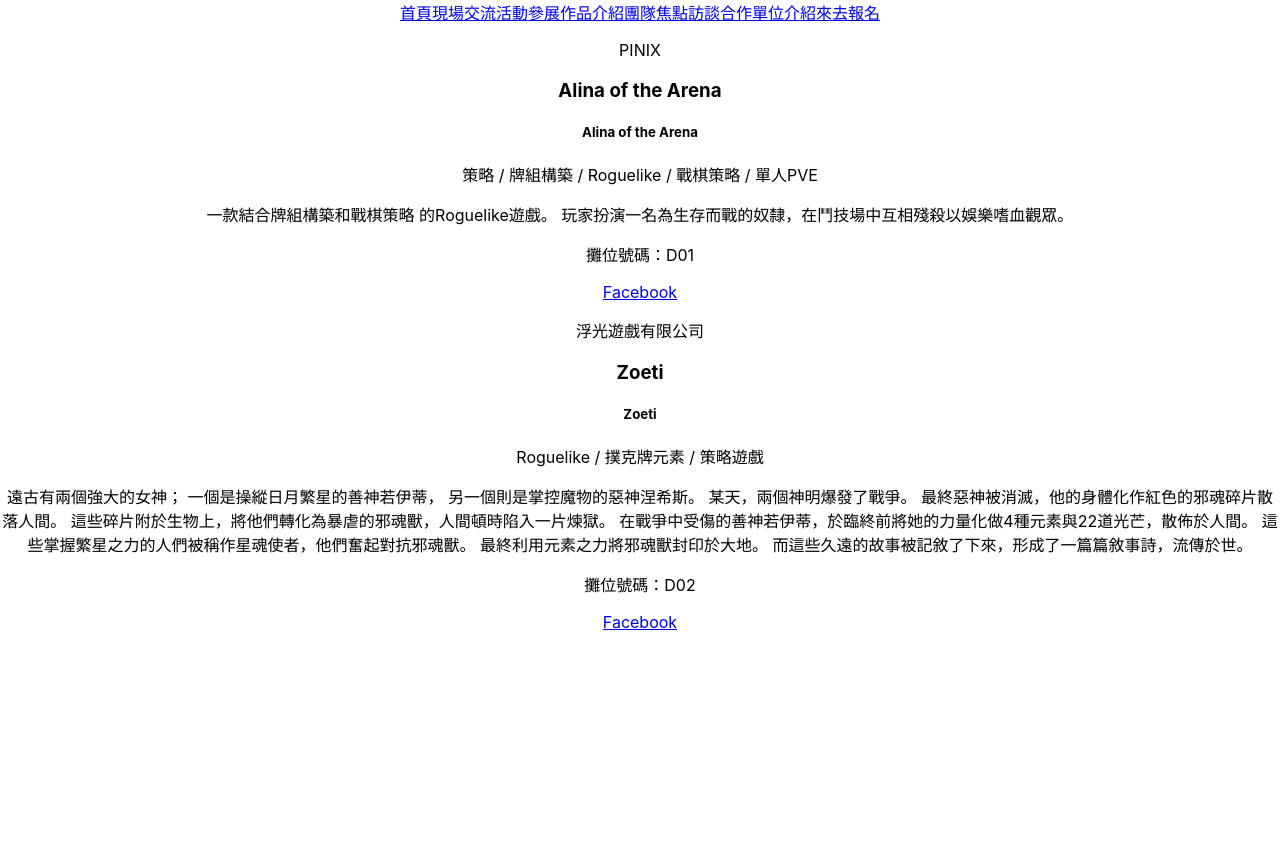
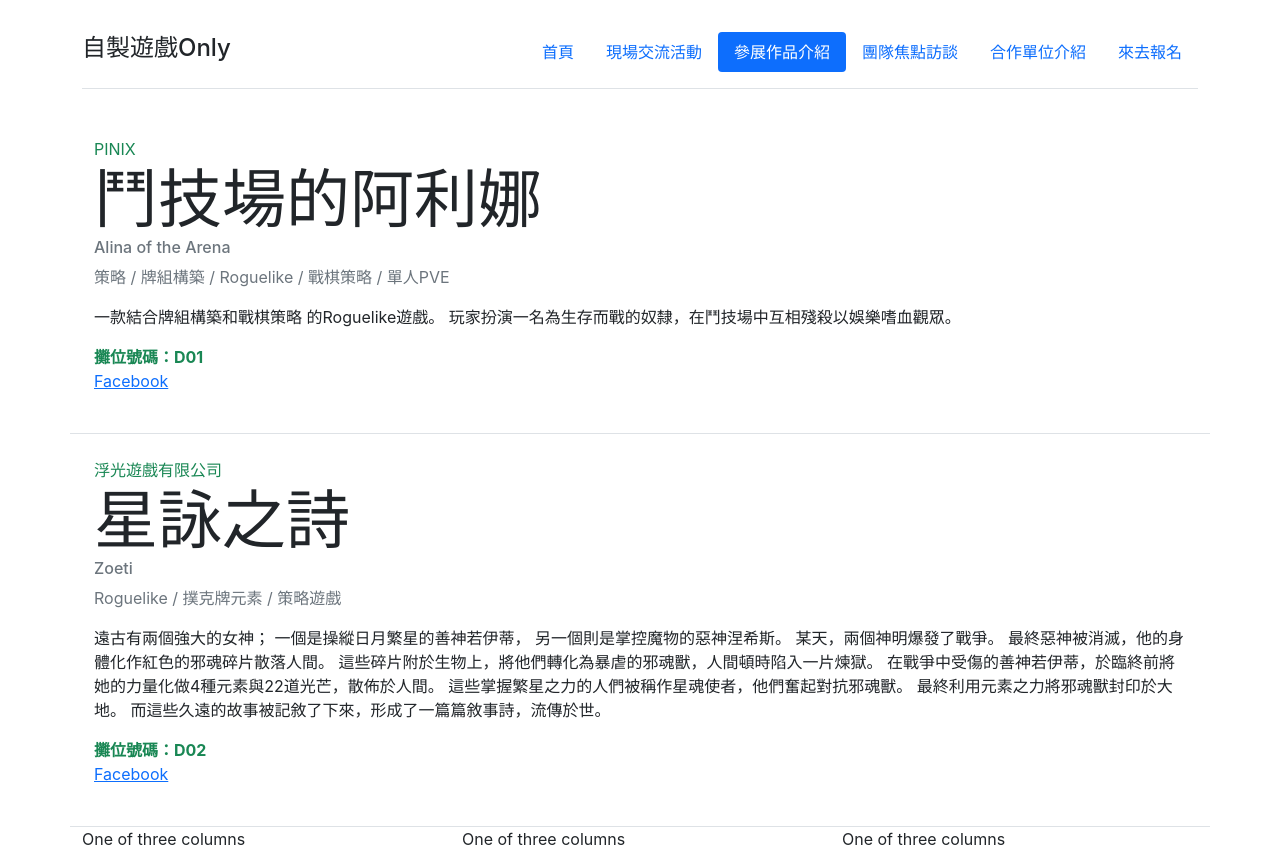
Before and after one commit to rexboy7/diygm, a React (Create React App) app: page / in a window 1280 px wide. Before the commit the page ends 800 px from the top, so only its background shows below. Built offline with nearby package versions, Linux system fonts and the light colour scheme.

Commit message:
typesetting

```diff
--- a/public/index.html
+++ b/public/index.html
@@ -7,9 +7,11 @@
     <meta name="theme-color" content="#000000" />
     <meta
       name="description"
-      content="Web site created using create-react-app"
+      content="自製遊戲交流only2021"
     />
+    <link href="https://cdn.jsdelivr.net/npm/bootstrap@5.0.0-beta3/dist/css/bootstrap.min.css" rel="stylesheet" integrity="sha384-eOJMYsd53ii+scO/bJGFsiCZc+5NDVN2yr8+0RDqr0Ql0h+rP48ckxlpbzKgwra6" crossorigin="anonymous">
     <link rel="apple-touch-icon" href="%PUBLIC_URL%/logo192.png" />
+
     <!--
       manifest.json provides metadata used when your web app is installed on a
       user's mobile device or desktop. See https://developers.google.com/web/fundamentals/web-app-manifest/
@@ -24,7 +26,7 @@
       work correctly both with client-side routing and a non-root public URL.
       Learn how to configure a non-root public URL by running `npm run build`.
     -->
-    <title>React App</title>
+    <title>自製遊戲交流Only</title>
   </head>
   <body>
     <noscript>You need to enable JavaScript to run this app.</noscript>
--- a/src/App.js
+++ b/src/App.js
@@ -5,9 +5,14 @@
 import { itemData } from "./itemData";
 function App() {
   return (
-    <div className="App">
+    <div className="container py-3">
       <Navbar />
       <ProductList items={itemData} />
+      <section class="row align-items-start gy-4">
+        <div class="col-sm">One of three columns</div>
+        <div class="col-sm">One of three columns</div>
+        <div class="col-sm">One of three columns</div>
+      </section>
     </div>
   );
 }
--- a/src/Navbar.js
+++ b/src/Navbar.js
@@ -3,13 +3,45 @@
 export class Navbar extends Component {
   render() {
     return (
-      <nav>
-        <a href="/index.html">首頁</a>
-        <a href="/activities.html">現場交流活動</a>
-        <a href="/products.html">參展作品介紹</a>
-        <a href="/interview.html">團隊焦點訪談</a>
-        <a href="/partners.html">合作單位介紹</a>
-        <a href="/entry.html">來去報名</a>
+      <nav class="d-flex flex-wrap justify-content-center py-3 mb-4 border-bottom">
+        <a
+          href="/"
+          class="d-flex align-items-center mb-3 mb-md-0 me-md-auto text-dark text-decoration-none"
+        >
+          <h4>自製遊戲Only</h4>
+        </a>
+        <ul class="nav nav-pills">
+          <li class="nav-item">
+            <a class="nav-link" href="/index.html">
+              首頁
+            </a>
+          </li>
+          <li class="nav-item">
+            <a class="nav-link" href="/activities.html">
+              現場交流活動
+            </a>
+          </li>
+          <li class="nav-item">
+            <a class="nav-link active" href="/products.html">
+              參展作品介紹
+            </a>
+          </li>
+          <li class="nav-item">
+            <a class="nav-link" href="/interview.html">
+              團隊焦點訪談
+            </a>
+          </li>
+          <li class="nav-item">
+            <a class="nav-link" href="/partners.html">
+              合作單位介紹
+            </a>
+          </li>
+          <li class="nav-item">
+            <a class="nav-link" href="/entry.html">
+              來去報名
+            </a>
+          </li>
+        </ul>
       </nav>
     );
   }
--- a/src/ProductList.js
+++ b/src/ProductList.js
@@ -6,19 +6,21 @@
   }
   render() {
     return (
-      <article>
+      <article className="row row-cols-1">
         {this.props.items.map((item) => (
-          <section key={item.id}>
-            <p>{item.author}</p>
-            <h3>{item.enTitle}</h3>
-            <h5>{item.enTitle}</h5>
-            <p>{item.tags.join(" / ")}</p>
+          <section key={item.id} className="col border-bottom p-4">
+            <div className="text-success">{item.author}</div>
+            <div className="display-3">{item.title}</div>
+            <h6 className="text-muted">{item.enTitle}</h6>
+            <p className="text-secondary">{item.tags.join(" / ")}</p>
             <p>{item.description}</p>
+            <div className="text-success fw-bold">
+              攤位號碼：<span>{item.place}</span>
+            </div>
+
             <p>
-              攤位號碼：
-              <span>{item.place}</span>
+              <a href={item.facebook}>Facebook</a>
             </p>
-            <a href={item.facebook}>Facebook</a>
           </section>
         ))}
       </article>
```
